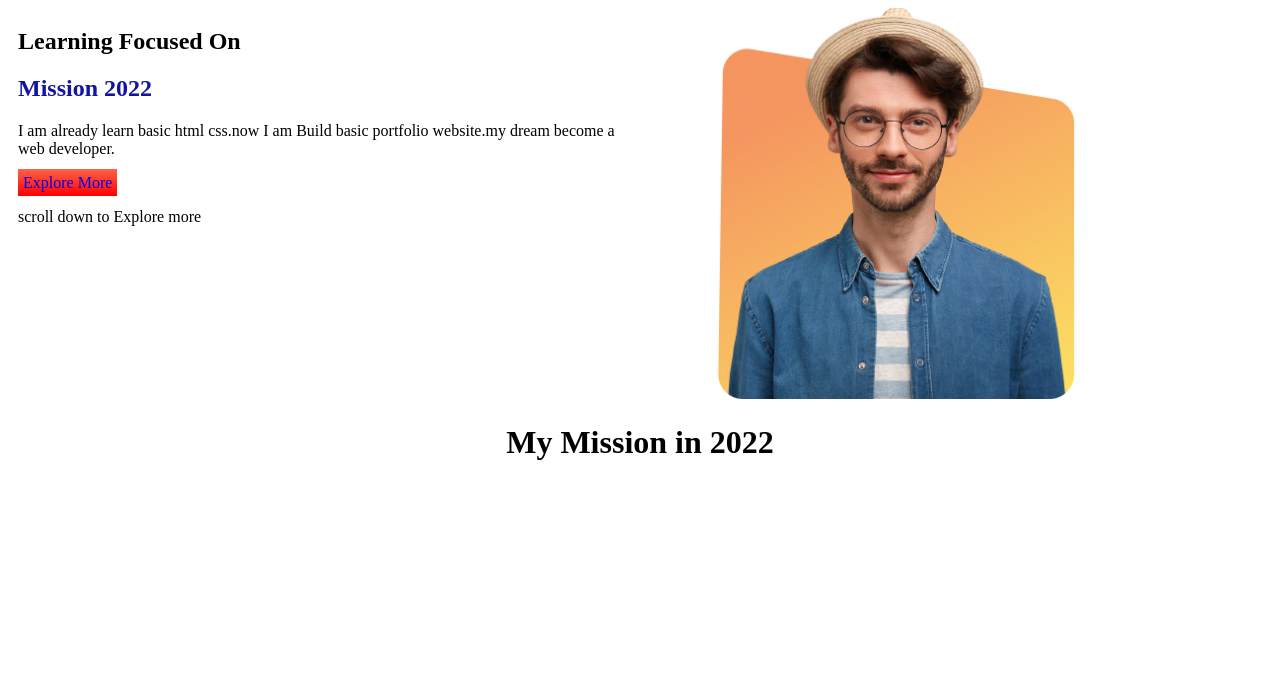
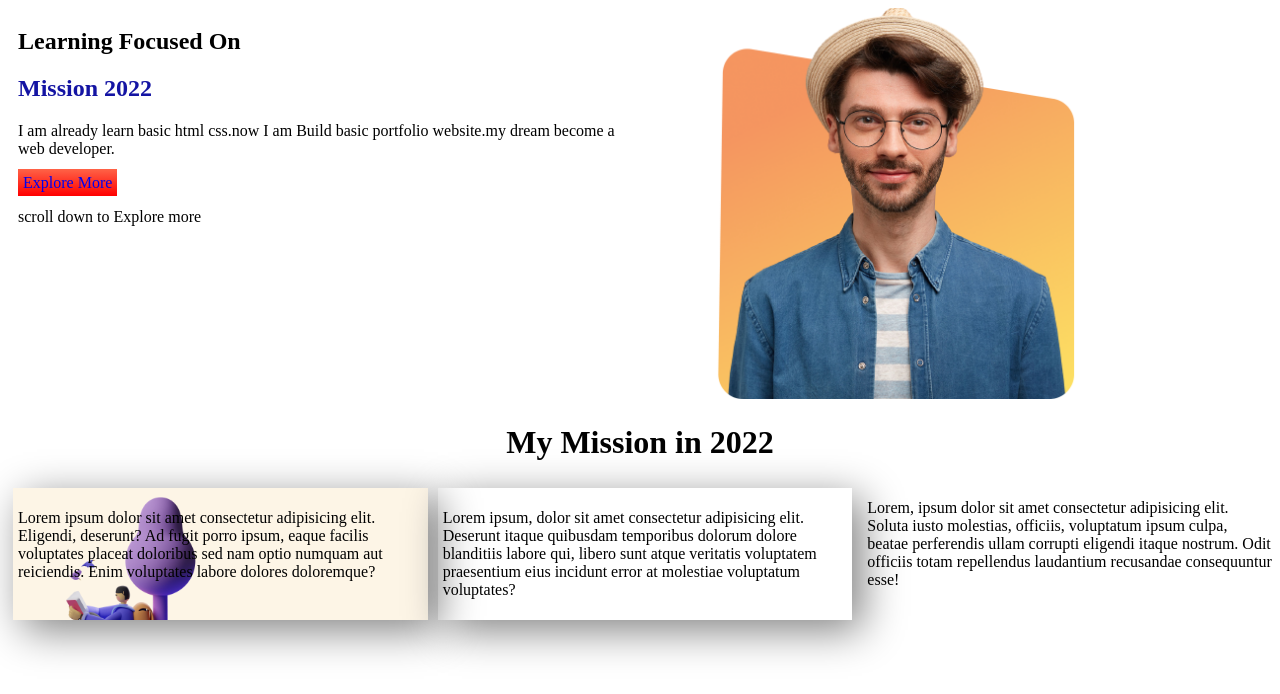
Before and after one commit to Jasimahmedq2/portfolio-assignment1, a plain HTML site: page index.html in a window 1280 px wide. Drawn offline with Linux system fonts and the light colour scheme.

Commit message:
bacground-images added

```diff
--- a/index.html
+++ b/index.html
@@ -22,14 +22,21 @@
         <div class="half-width"><img src="person-1.png" alt=""></div>
     </section>
     <h1 class="h1-aling">My Mission in 2022</h1>
+    <section class="section-two">
+        <div id="box-shadow" class=" half-width">
+            <p>Lorem ipsum dolor sit amet consectetur adipisicing elit. Eligendi, deserunt? Ad fugit porro ipsum, eaque facilis voluptates placeat doloribus sed nam optio numquam aut reiciendis. Enim voluptates labore dolores doloremque?</p>
+        </div>
+        <div id="box-shadow2" class=" half-width" >
+            <p>
+                Lorem ipsum, dolor sit amet consectetur adipisicing elit. Deserunt itaque quibusdam temporibus dolorum dolore blanditiis labore qui, libero sunt atque veritatis voluptatem praesentium eius incidunt error at molestiae voluptatum voluptates?
+            </p>
+        </div>
+        <div id="box-shadow3"  class=" half-width">
+            <p>
+                Lorem, ipsum dolor sit amet consectetur adipisicing elit. Soluta iusto molestias, officiis, voluptatum ipsum culpa, beatae perferendis ullam corrupti eligendi itaque nostrum. Odit officiis totam repellendus laudantium recusandae consequuntur esse!
+            </p>
+        </div>
 
-
-
-
-
-
-
-
-
+    </section>
 </body>
 </html>
--- a/style.css
+++ b/style.css
@@ -23,3 +23,24 @@ a{
 .h1-aling{
     text-align: center;
 }
+#box-shadow{
+    box-shadow: 10px 10px 40px gray;
+    margin: 5px;
+    padding: 5px;
+    background-image: url(illustrator-3.png);
+     background-position:top-left ;
+     background-repeat: no-repeat;
+    background-size: 50%;
+    background-color:oldlace;
+
+}
+#box-shadow2{
+    box-shadow: 10px 10px 40px gray;
+    margin: 5px;
+    padding: 5px;
+#box-shadow3{
+    box-shadow: 10px 10px 40px gray;
+    margin: 5px;
+    padding: 5px;
+
+}
```
Also changed, not shown: illustrator-1.png (added), illustrator-2.png (added), illustrator-3.png (added).
